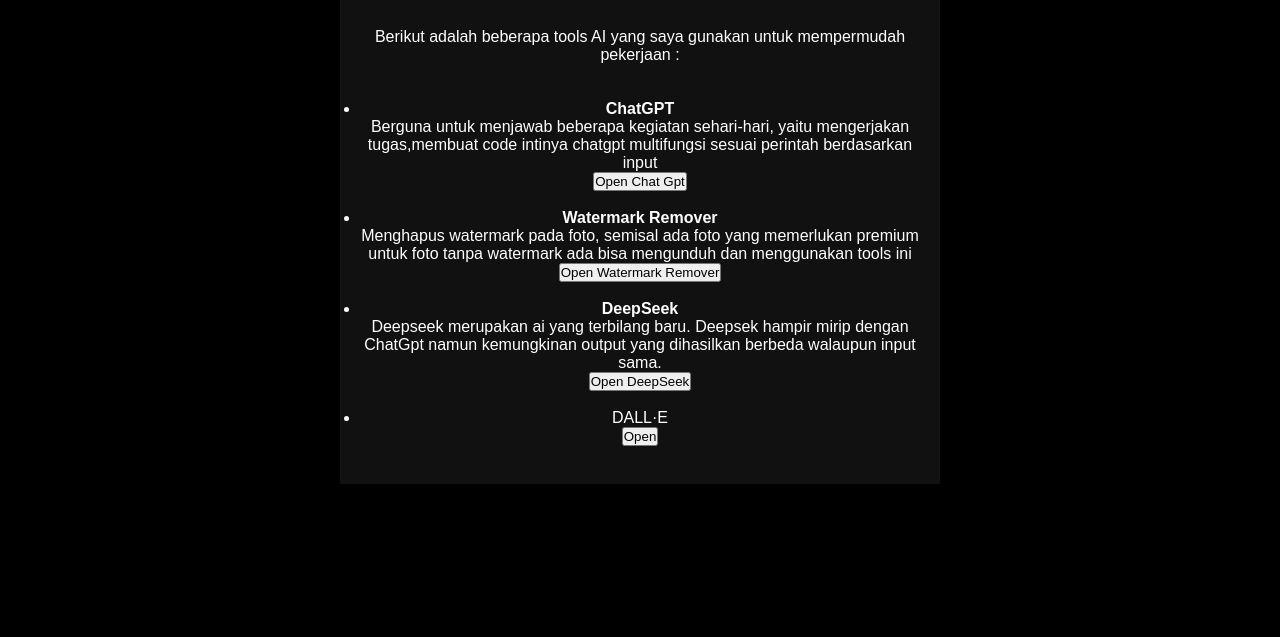
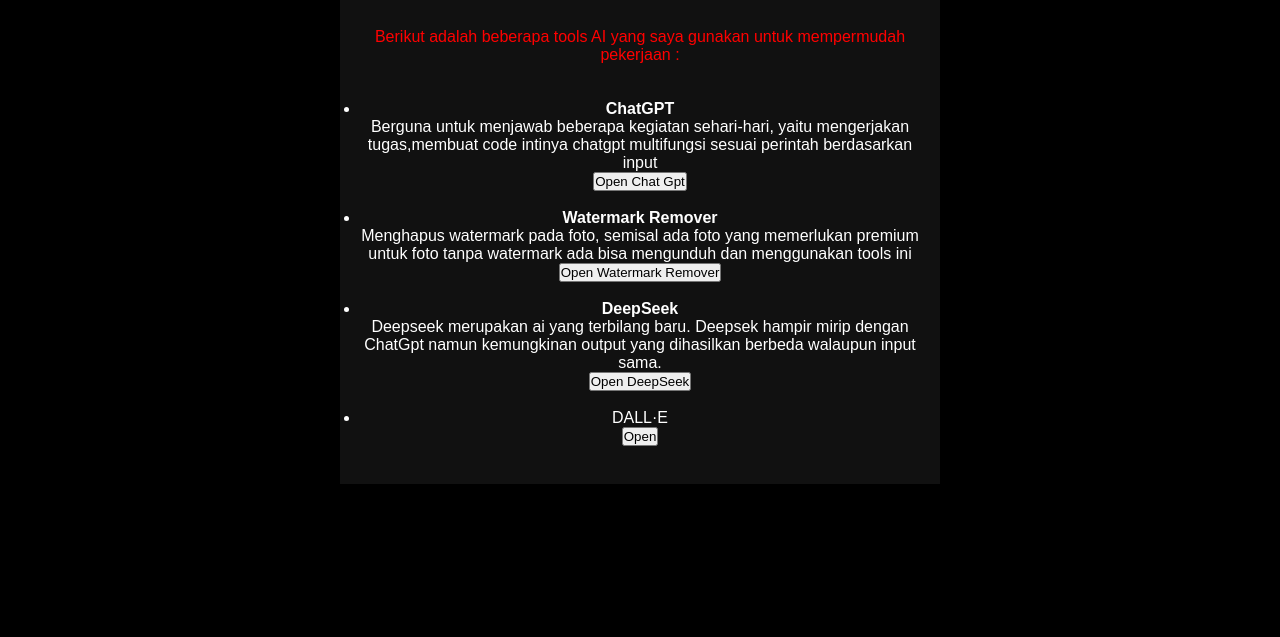
Before and after one commit to Bxv-99/MyWeb, a plain HTML site: page tools.html in a window 1280 px wide. Shown: the part 163-800 px from the top of the page. Drawn offline with Linux system fonts and the light colour scheme.

Commit message:
Update tools.html

```diff
--- a/tools.html
+++ b/tools.html
@@ -1,5 +1,10 @@
 <!DOCTYPE html>
 <html lang="id">
+<style>
+        .merah { color: red; }
+        .hijau { color: green; }
+        .biru { color: blue; }
+</style>
 <head>
     <meta charset="UTF-8">
     <meta name="viewport" content="width=device-width, initial-scale=1.0">
@@ -26,7 +31,7 @@
         <div class="content">
 
             <h1 style="border-bottom: 2px solid gray; padding-bottom: 5px;"> Tools Ai </h1><br><br>
-            <p>Berikut adalah beberapa tools AI yang saya gunakan untuk mempermudah pekerjaan :</p>
+            <p class="merah">Berikut adalah beberapa tools AI yang saya gunakan untuk mempermudah pekerjaan :</p>
             <ul>
                 <br>
                 <br>
```
